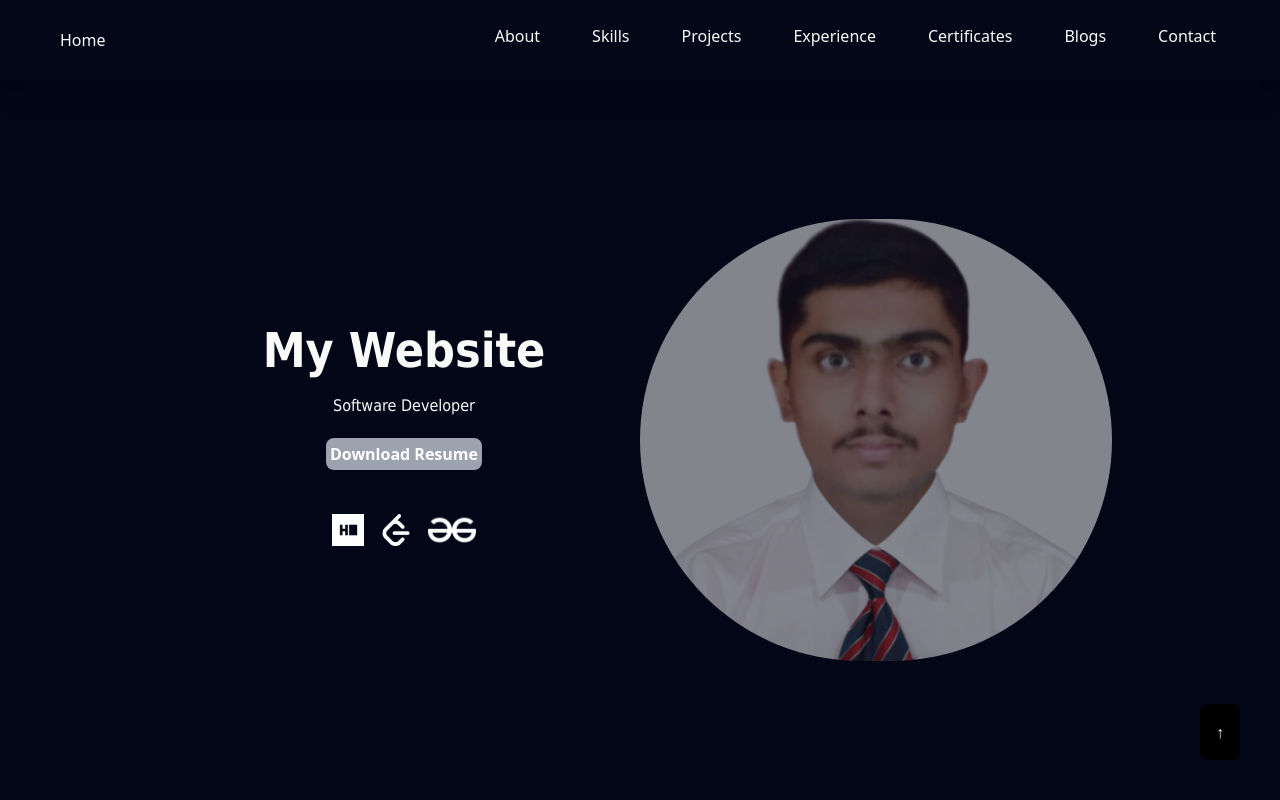
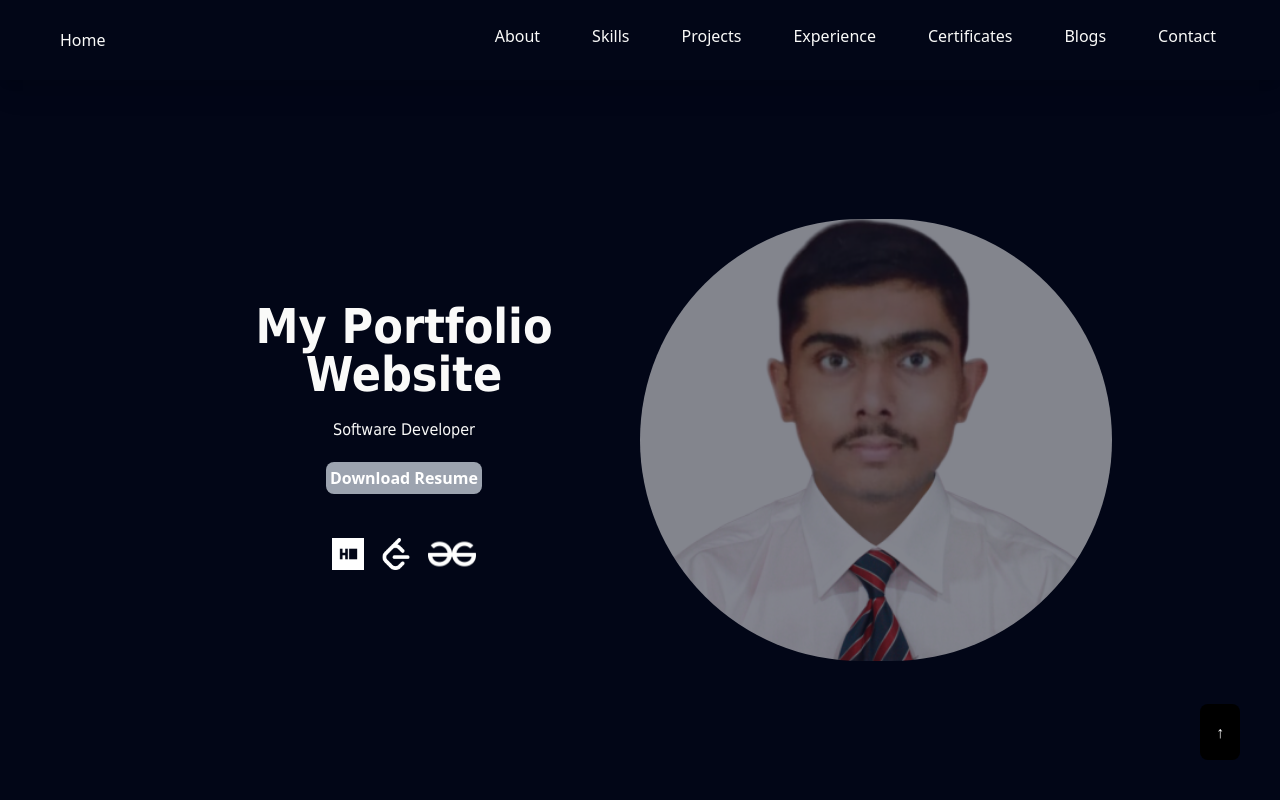
Before and after one commit to chaitanya985/personal-portfolio-project, a React (Create React App) app: page / in a window 1280 px wide. Shown: the top 800 px of the page. Built offline with nearby package versions, Linux system fonts and the light colour scheme.

Commit message:
my-portfolio-website

```diff
--- a/public/index.html
+++ b/public/index.html
@@ -11,7 +11,7 @@
 	<link rel="apple-touch-icon" href="%PUBLIC_URL%/logo192.png" />
 	<link rel="manifest" href="%PUBLIC_URL%/manifest.json" />
 	<title>
-		My Website
+		My Portfolio Website
 	</title>
 	<script src="https://cdn.tailwindcss.com"></script>
 </head>
--- a/src/components/Hero.js
+++ b/src/components/Hero.js
@@ -10,7 +10,7 @@ export default function Hero() {
 		<div className="flex-1 flex flex-col justify-center items-center gap-5">
 		<div>
 			<h2 style={{fontFamily: "Tahoma"}} className="text-center text-stone-50 text-5xl font-bold">
-			My Website
+			My Portfolio Website
 			</h2>
 		</div>
 		{<p style={{fontFamily: "Tahoma"}} className="text-center text-stone-50">
```
